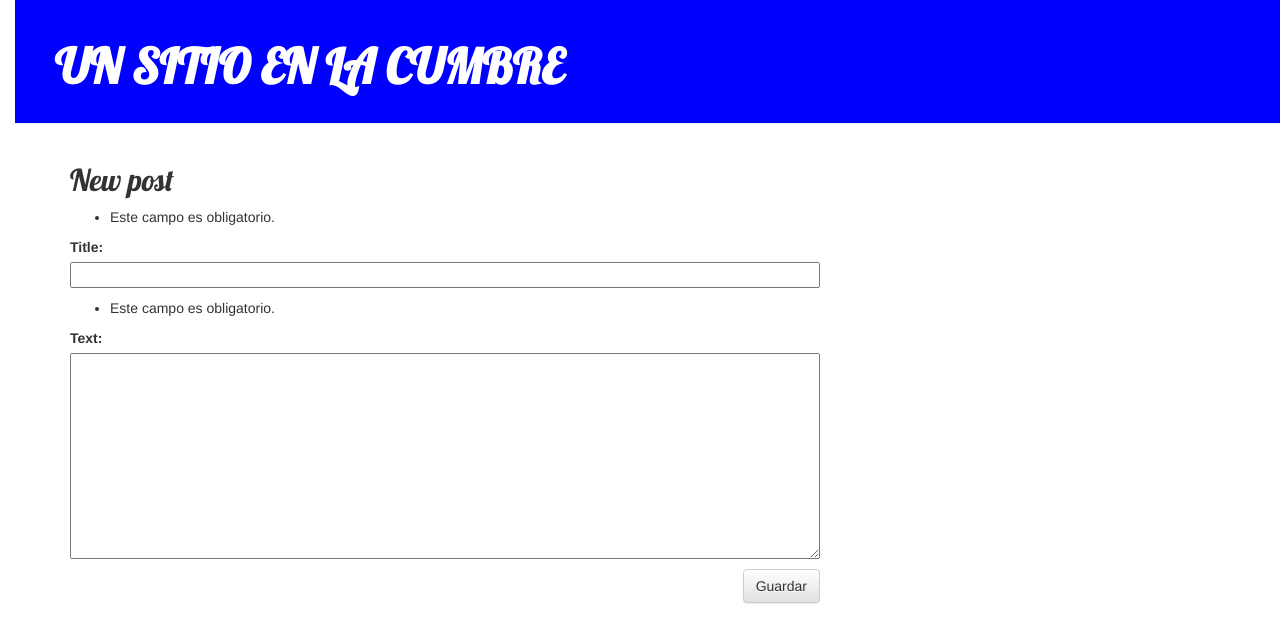
After one commit to DAMB18/my-first-blog, a Django app: page /post/new in a window 1280 px wide. The commit adds this page. Shown: the top 643 px of the page. Run offline with Django 3.2, Linux system fonts and the light colour scheme; some libraries are stand-ins or nearby versions.

Commit message:
Added vew to create/edit blog post inside the site

```diff
--- /dev/null
+++ b/blog/forms.py
@@ -0,0 +1,9 @@
+from django import forms
+from .models import Post
+
+class PostForm(forms.ModelForm):
+
+
+    class Meta:
+        model =  Post
+        fields =('title', 'text',)
--- a/blog/static/css/blog.css
+++ b/blog/static/css/blog.css
@@ -1,7 +1,7 @@
 
 
 h1 a, h2 a {
-    color: #c45125;
+    color:  blue;
     font-family: 'Lobster';
 
 }
@@ -11,7 +11,7 @@ body {
 }
 
 .page-header {
-    background-color: #c25100;
+    background-color: blue;
     margin-top: 0;
     padding: 20px 20px 20px 40px;
 }
--- a/blog/templates/blog/base.html
+++ b/blog/templates/blog/base.html
@@ -11,6 +11,9 @@
     </head>
     <body>
         <div class = "page-header">
+            {% if user.is_authenticated %}
+            <a href = "{% url 'post_new' %}" class = "top-menu"> <span class = "glyphicon glyphicon-plus"></span></a>
+            {% endif %}
             <h1><a href="/"><strong>UN SITIO EN LA CUMBRE</strong></a></h1>
         </div>
 <div class = "content container">
--- a/blog/templates/blog/post_detail.html
+++ b/blog/templates/blog/post_detail.html
@@ -7,6 +7,9 @@
          {{post.pulished_date }}
      </div>
      {% endif %}
+     {% if user.is_authenticated %}
+     <a class="btn btn-default" href="{% url 'post_edit' pk=post.pk %}"><span class="glyphicon glyphicon-pencil"></span></a>
+     {% endif %}
      <h2> {{post.title }}</h2>
      <p> {{ post.text|linebreaksbr }}</p>
 </div>
--- /dev/null
+++ b/blog/templates/blog/post_edit.html
@@ -0,0 +1,11 @@
+{% extends 'blog/base.html' %}
+
+{% block content %}
+
+<h2>New post</h2>
+<form method="POST" class="post-form">{% csrf_token %}
+    {{ form.as_p }}
+    <button type="submit" class="save btn btn-default">Guardar</button>
+</form>
+
+{% endblock %}
--- a/blog/urls.py
+++ b/blog/urls.py
@@ -4,4 +4,7 @@ from . import views
 urlpatterns = [
     path('',views.post_list,  name = 'post_list'),
     path('post/<int:pk>/', views.post_detail, name = 'post_detail'),
+    path('post/new', views.post_new, name = 'post_new'),
+    path('post/<int:pk>/edit/', views.post_edit, name='post_edit'),
+
     ]
--- a/blog/views.py
+++ b/blog/views.py
@@ -1,6 +1,7 @@
-from django.shortcuts import render, get_object_or_404
+from django.shortcuts import render, get_object_or_404, redirect
 from .models import Post
 from django.utils import timezone
+from .forms import PostForm
 
 # Create your views here.
 def post_list(request):
@@ -10,3 +11,28 @@ def post_list(request):
 def post_detail(request, pk):
     post = get_object_or_404(Post, pk=pk)
     return render(request, 'blog/post_detail.html', {'post':post})
+
+def post_new(request):
+    form = PostForm(request.POST)
+    if form.is_valid():
+        post= form.save(commit = False)
+        post.author = request.user
+        post.published_date = timezone.now()
+        post.save()
+        return redirect('post_detail', pk = post.pk)
+    else:
+        return render(request, 'blog/post_edit.html', {'form':form})
+
+def post_edit(request, pk):
+    post = get_object_or_404(Post, pk=pk)
+    if request.method == "POST":
+        form = PostForm(request.POST, instance=post)
+        if form.is_valid():
+            post = form.save(commit=False)
+            post.author = request.user
+            post.published_date = timezone.now()
+            post.save()
+            return redirect('post_detail', pk=post.pk)
+    else:
+        form = PostForm(instance=post)
+    return render(request, 'blog/post_edit.html', {'form': form})
```
